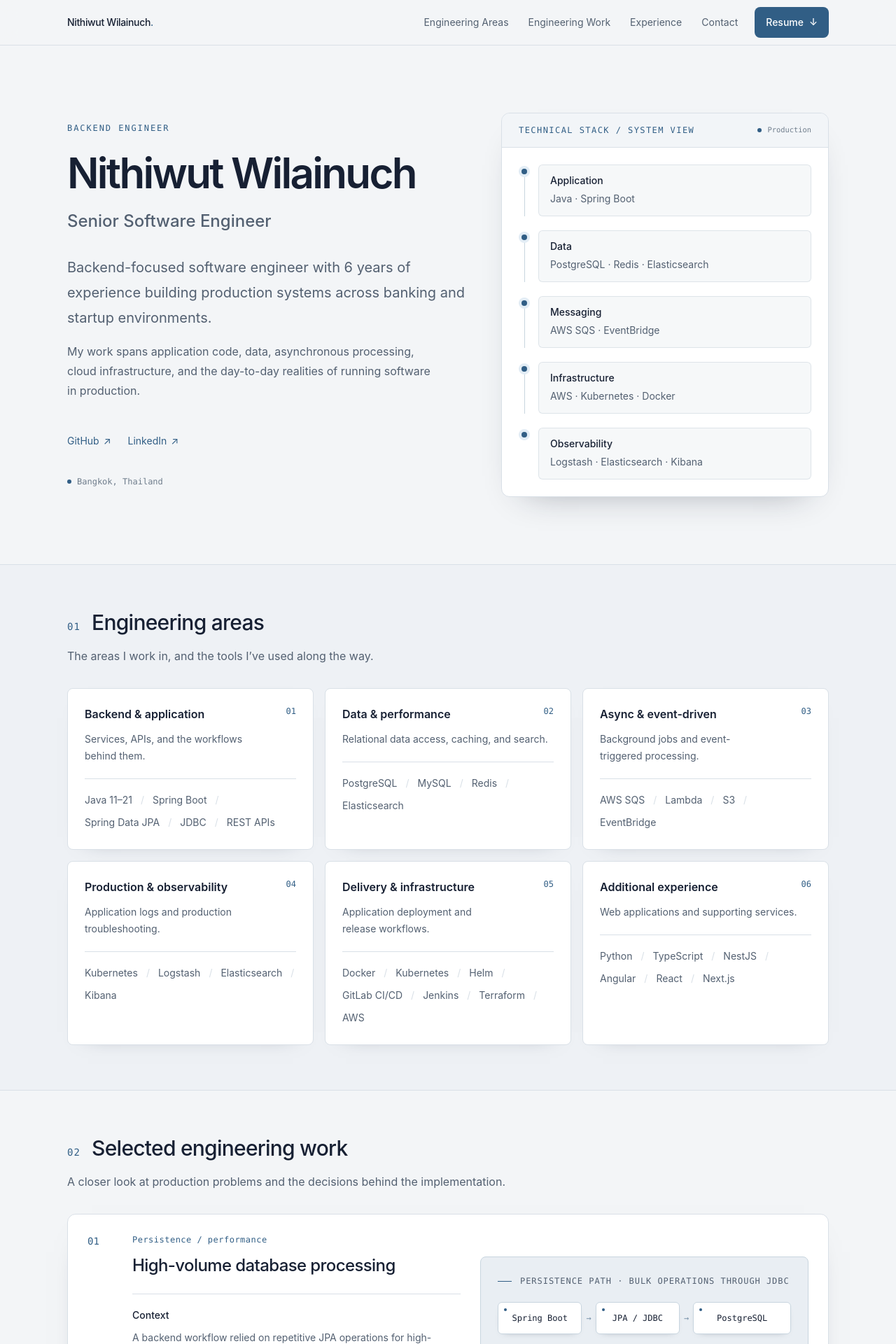
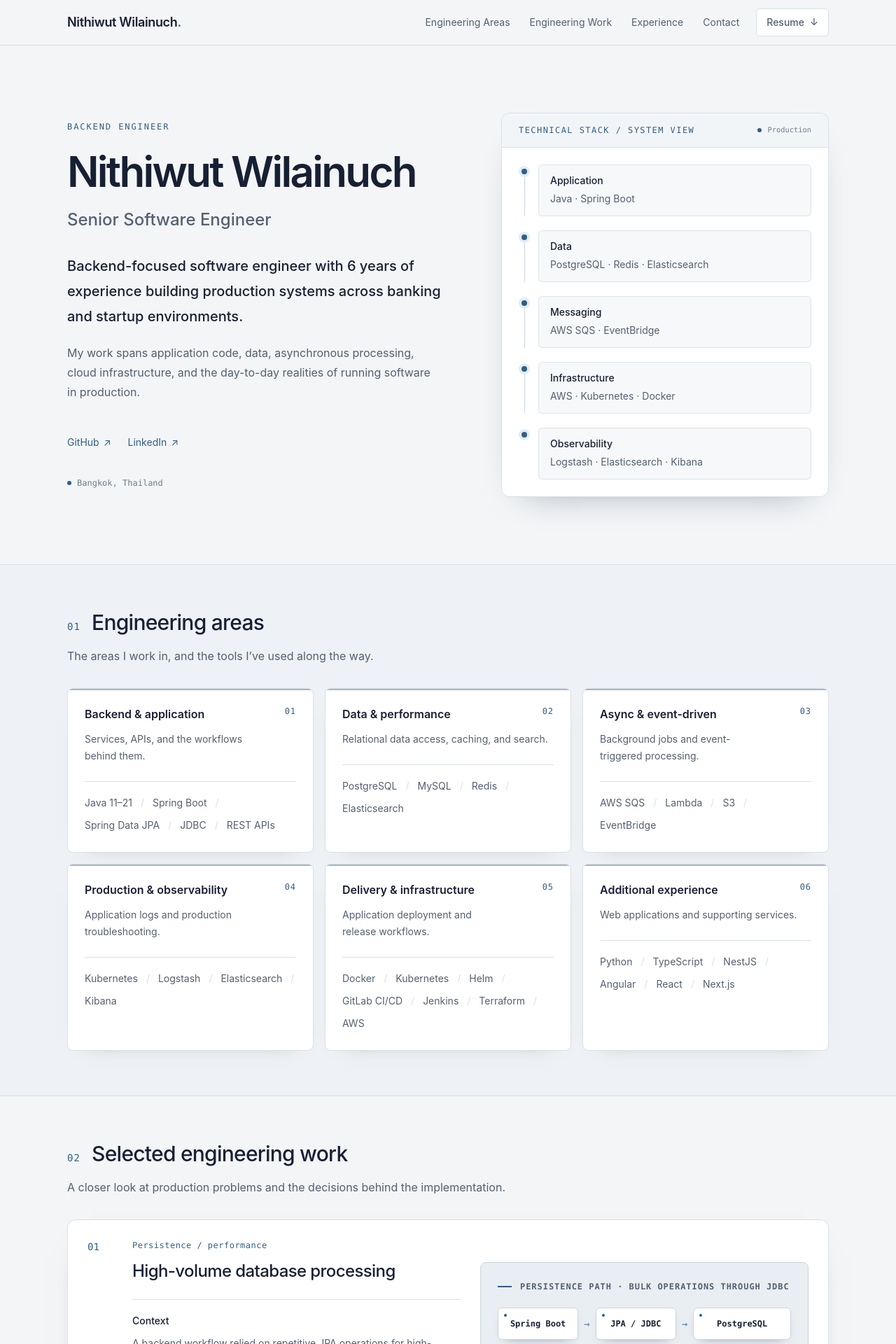
Before and after one commit to nithiwut1997/nithiwut.com, a Next.js app: page / in a window 1280 px wide. Shown: the top 1920 px of the page at 70% size. Built offline with nearby package versions, Linux system fonts and the light colour scheme.

Commit message:
Polish portfolio visual hierarchy

```diff
--- a/src/components/architecture-diagram.tsx
+++ b/src/components/architecture-diagram.tsx
@@ -10,17 +10,17 @@ export function ArchitectureDiagram({
   compact = false,
 }: ArchitectureDiagramProps) {
   return (
-    <figure className={`overflow-hidden rounded-lg border border-diagram-border bg-surface-secondary text-foreground ${compact ? "p-4" : "p-5 sm:p-6"}`}>
-      <figcaption className="mb-5 flex items-center gap-3 font-mono text-xs font-medium uppercase leading-5 tracking-[0.08em] text-secondary">
-        <span aria-hidden="true" className="h-px w-5 bg-accent" />{caption}
+    <figure className={`overflow-hidden rounded-lg border border-diagram-border bg-surface-secondary text-foreground ${compact ? "p-4" : "p-4 sm:p-6"}`}>
+      <figcaption className="mb-4 flex items-center gap-3 font-mono text-xs font-semibold uppercase leading-5 tracking-[0.08em] text-secondary sm:mb-5">
+        <span aria-hidden="true" className="h-0.5 w-5 bg-accent" />{caption}
       </figcaption>
       <ol aria-label={caption} className="flex flex-col sm:flex-row sm:items-stretch">
         {steps.map((step, index) => (
           <li key={step} className="flex min-w-0 flex-1 flex-col items-center sm:flex-row">
-            <span className={`relative w-full rounded-md border border-diagram-border bg-surface text-center font-mono text-xs font-medium leading-4 text-foreground shadow-[0_4px_12px_-10px_rgba(23,32,51,0.7)] ${compact ? "px-2 py-2.5" : "px-2 py-3.5"}`}>
+            <span className={`relative w-full rounded-md border border-diagram-border bg-surface text-center font-mono text-xs font-semibold leading-4 text-foreground shadow-[0_6px_16px_-12px_rgba(23,32,51,0.8)] ${compact ? "px-2 py-2.5" : "px-3 py-3.5"}`}>
               <span aria-hidden="true" className="absolute left-2 top-2 h-1 w-1 rounded-full bg-accent" />{step}</span>
             {index < steps.length - 1 ? (
-              <span aria-hidden="true" className="shrink-0 py-1 font-mono text-xs text-diagram-connector sm:px-1.5 sm:py-0">
+              <span aria-hidden="true" className="shrink-0 py-1 font-mono text-sm font-semibold text-diagram-connector sm:px-2 sm:py-0">
                   <span className="sm:hidden">↓</span>
                   <span className="hidden sm:inline">→</span>
               </span>
--- a/src/components/engineering-area.tsx
+++ b/src/components/engineering-area.tsx
@@ -3,13 +3,13 @@ import type { EngineeringArea as EngineeringAreaData } from "@/lib/portfolio";
 export function EngineeringArea({ area, index }: { area: EngineeringAreaData; index: number }) {
   return (
     <article className="group relative overflow-hidden rounded-lg border border-border bg-surface p-5 shadow-[0_12px_30px_-30px_rgba(23,32,51,0.5)] transition-colors hover:border-diagram-border sm:p-6">
-      <div className="absolute inset-x-0 top-0 h-0.5 bg-accent opacity-0 transition-opacity group-hover:opacity-100" />
+      <div className="absolute inset-x-0 top-0 h-0.5 bg-accent opacity-45 transition-opacity group-hover:opacity-100" />
       <div className="flex items-start justify-between gap-4">
         <h3 className="text-base font-semibold">{area.title}</h3>
-        <p className="font-mono text-xs text-accent">{String(index + 1).padStart(2, "0")}</p>
+        <p className="font-mono text-xs font-medium tracking-[0.08em] text-accent">{String(index + 1).padStart(2, "0")}</p>
       </div>
       <p className="mt-3 text-sm leading-6 text-secondary">{area.description}</p>
-      <ul className="mt-5 flex flex-wrap gap-x-3 gap-y-1 border-t border-border pt-4 text-sm leading-7 text-secondary" aria-label={`${area.title} technologies`}>
+      <ul className="mt-6 flex flex-wrap gap-x-3 gap-y-1 border-t border-border pt-4 text-sm leading-7 text-secondary" aria-label={`${area.title} technologies`}>
         {area.technologies.map((technology) => (
           <li key={technology} className="after:ml-3 after:text-border after:content-['/'] last:after:hidden">{technology}</li>
         ))}
--- a/src/components/site-header.tsx
+++ b/src/components/site-header.tsx
@@ -5,7 +5,7 @@ export function SiteHeader() {
   return (
     <header className="sticky top-0 z-40 border-b border-border bg-background/90 text-foreground backdrop-blur-md">
       <Container className="flex min-h-16 items-center gap-4 sm:gap-6">
-        <a href="#main" className="w-fit shrink-0 py-2 text-sm font-medium tracking-tight transition-colors hover:text-accent" aria-label="Nithiwut Wilainuch home">
+        <a href="#main" className="w-fit shrink-0 py-2 text-lg font-semibold tracking-[-0.02em] transition-colors hover:text-accent" aria-label="Nithiwut Wilainuch home">
           Nithiwut Wilainuch<span className="text-accent">.</span>
         </a>
         <nav aria-label="Primary navigation" className="ml-auto hidden items-center gap-5 lg:flex lg:gap-7">
@@ -15,7 +15,7 @@ export function SiteHeader() {
             </a>
           ))}
         </nav>
-        <a href={resume.href} download className="ml-auto inline-flex min-h-10 shrink-0 items-center rounded-lg bg-accent px-3.5 text-sm font-medium text-white transition-colors hover:bg-accent-hover sm:min-h-11 sm:px-4 lg:ml-0">
+        <a href={resume.href} download className="ml-auto inline-flex min-h-9 shrink-0 items-center rounded-md border border-border bg-surface px-3 text-xs font-medium text-secondary transition-colors hover:border-accent hover:bg-accent-subtle hover:text-accent-hover sm:min-h-10 sm:px-3.5 sm:text-sm lg:ml-0">
           Resume <span aria-hidden="true" className="ml-2">↓</span>
         </a>
       </Container>
--- a/src/sections/contact-footer.tsx
+++ b/src/sections/contact-footer.tsx
@@ -6,7 +6,8 @@ export function ContactFooter() {
   return (
     <footer id="contact" aria-labelledby="contact-heading" className="bg-foreground pt-16 text-white [--secondary:#b9c5d1] [--muted:#95a5b5] sm:pt-20">
       <Container>
-        <div className="pb-14">
+        <div className="pb-12 sm:pb-14">
+          <div className="grid gap-7 sm:grid-cols-[minmax(0,1fr)_auto] sm:items-end sm:gap-12">
             <div className="max-w-2xl">
               <SectionHeading
                 id="contact-heading"
@@ -14,10 +15,11 @@ export function ContactFooter() {
                 title="Get in touch"
                 description="For conversations about backend engineering, production systems, or opportunities to work together."
               />
-            <a href={`mailto:${contact.email}`} className="mt-6 inline-flex min-h-11 items-center break-all text-xl text-white underline decoration-white/25 underline-offset-4 transition-colors hover:text-[#c8ddeb] sm:text-2xl">
+              <a href={`mailto:${contact.email}`} className="mt-7 inline-flex min-h-11 items-center break-all text-2xl font-medium tracking-tight text-white underline decoration-white/25 underline-offset-6 transition-colors hover:text-[#c8ddeb] sm:text-3xl">
                 {contact.email}
               </a>
-            <div className="mt-3 flex flex-wrap gap-x-6 gap-y-1 text-sm">
+            </div>
+            <div className="flex flex-wrap gap-x-6 gap-y-1 text-sm sm:justify-end">
               {socialLinks.map((link) => (
                 <a
                   key={link.href}
--- a/src/sections/experience.tsx
+++ b/src/sections/experience.tsx
@@ -12,7 +12,10 @@ export function Experience() {
             <article key={item.company} className="relative grid gap-4 border-t border-border py-6 pl-8 first:border-t-0 first:pt-0 md:grid-cols-[minmax(0,0.75fr)_minmax(0,1.25fr)] md:gap-10">
               <span aria-hidden="true" className={`absolute left-0 top-9 h-[11px] w-[11px] rounded-full border-2 border-surface ${index === 0 ? "bg-accent ring-4 ring-accent-subtle" : "bg-diagram-border"} first:top-1`} />
               <div>
-                <p className="font-mono text-xs text-muted">{item.period}</p>
+                <div className="flex flex-wrap items-center gap-2.5">
+                  <p className="font-mono text-xs text-muted">{item.period}</p>
+                  {index === 0 ? <span className="rounded-full border border-diagram-border px-2 py-0.5 font-mono text-[0.65rem] font-medium uppercase tracking-[0.06em] text-accent">Current</span> : null}
+                </div>
                 <h3 className={`mt-3 max-w-sm leading-7 ${index === 0 ? "text-2xl font-semibold" : "text-xl font-medium"}`}>{item.company}</h3>
                 <p className="mt-2 text-sm text-secondary">{item.role}</p>
               </div>
--- a/src/sections/hero.tsx
+++ b/src/sections/hero.tsx
@@ -19,8 +19,8 @@ export function Hero() {
             {profile.name}
           </h1>
           <p className="mt-5 text-xl font-medium text-secondary sm:text-2xl">{profile.role}</p>
-          <p className="mt-8 max-w-2xl text-lg leading-8 text-secondary sm:text-xl sm:leading-9">{profile.summary}</p>
-          <p className="mt-4 max-w-2xl text-base leading-7 text-secondary">{profile.supporting}</p>
+          <p className="mt-8 max-w-2xl text-lg font-medium leading-8 text-foreground sm:text-xl sm:leading-9">{profile.summary}</p>
+          <p className="mt-5 max-w-2xl text-sm leading-7 text-secondary sm:text-base">{profile.supporting}</p>
           <div className="mt-8 flex flex-wrap items-center gap-x-6 gap-y-2 sm:mt-9">
             {socialLinks.map((link) => (
               <a key={link.href} href={link.href} target="_blank" rel="noopener noreferrer" className="text-link inline-flex min-h-11 items-center gap-1.5 text-sm">
```
Lines whose indentation alone changed are shown as unchanged.
